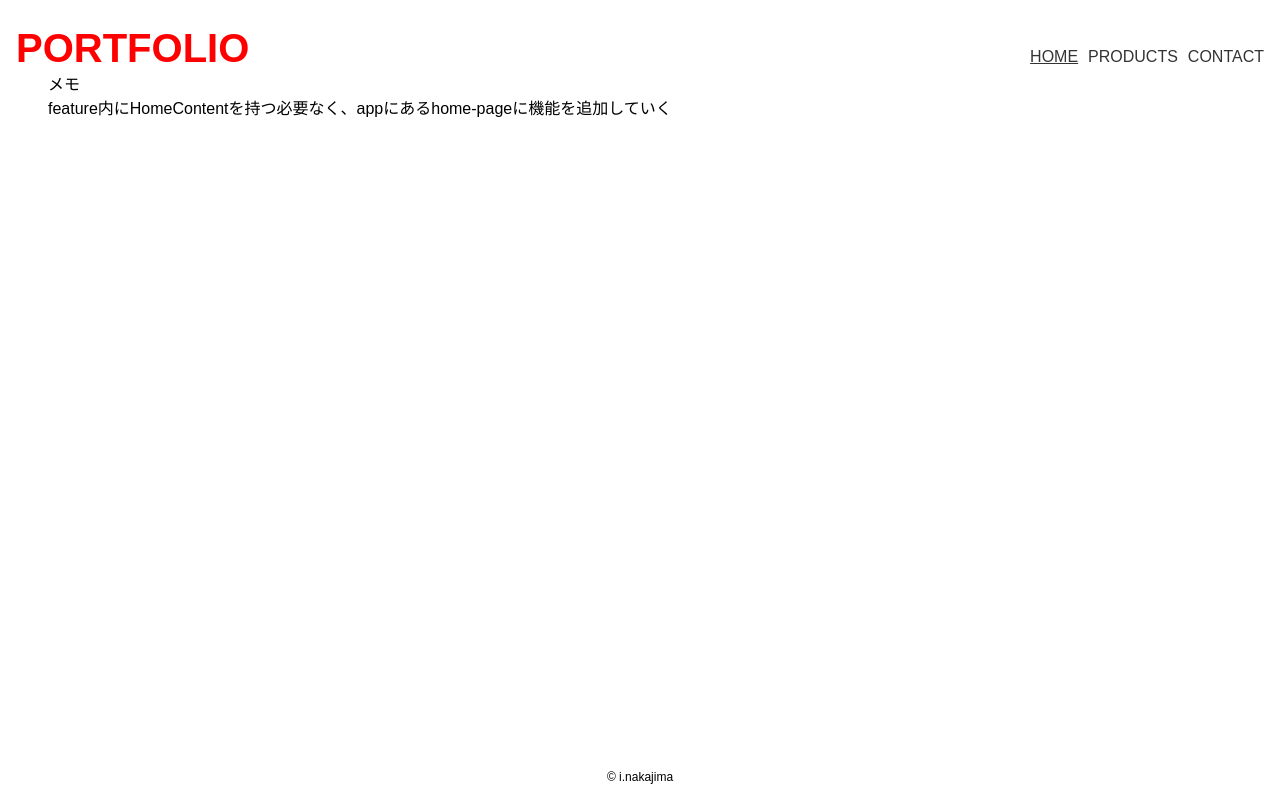
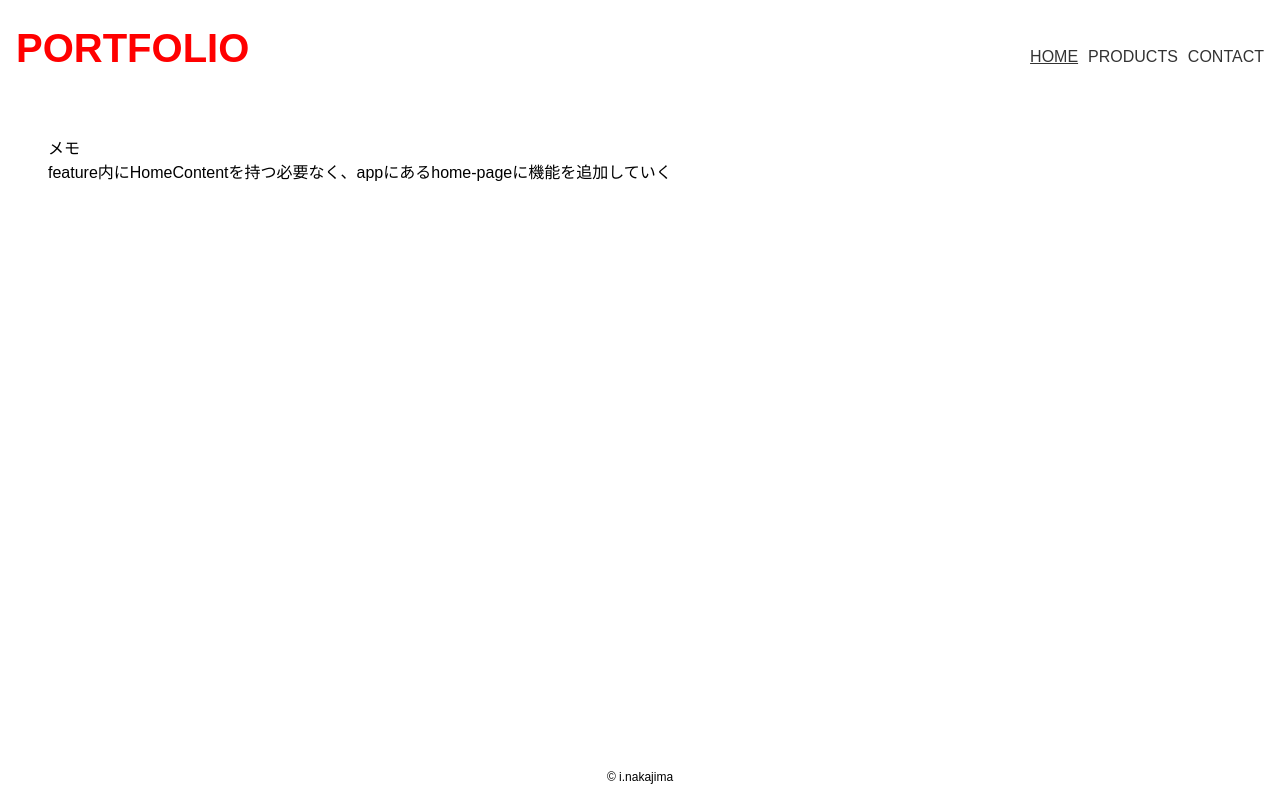
Before and after one commit to toku-chan/portfolio, a Next.js app: page / in a window 1280 px wide. Built offline with nearby package versions, Linux system fonts and the light colour scheme.

Commit message:
chore: Mainスタイルを修正

```diff
--- a/src/feature/Layout/MainContent/MainContent.tsx
+++ b/src/feature/Layout/MainContent/MainContent.tsx
@@ -2,9 +2,10 @@
 
 import React from 'react';
 import styled from '@emotion/styled';
+import { SpaceSize } from '~/config';
 
 const Main = styled.main`
-  padding: 0 32px;
+  padding: ${SpaceSize.base_x4}px ${SpaceSize.base_x2}px;
 `;
 
 export const MainContent: React.FC<React.PropsWithChildren> = ({
```
